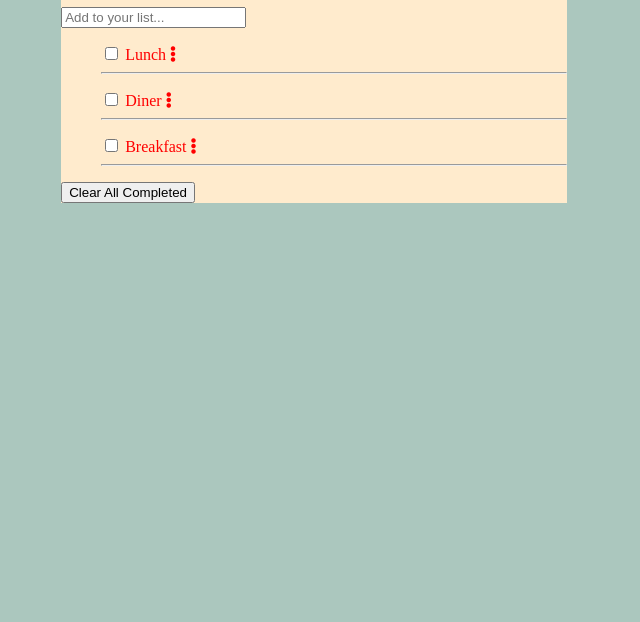
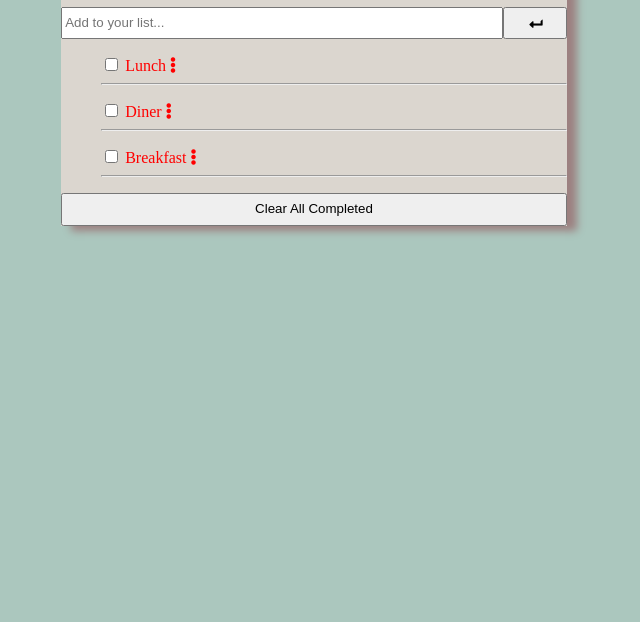
Before and after one commit to brytebee/To-do_, a website built with webpack: page src/index.html in a window 1280 px wide. Shown: the part 178-800 px from the top of the page, without its empty margins (326-966 px from the left). Built offline with nearby package versions, Linux system fonts and the light colour scheme.

Commit message:
Create re-usable css classes and polish styling a bit

```diff
--- a/src/index.html
+++ b/src/index.html
@@ -12,9 +12,12 @@
 <body>
   <div class="card">
     <h1>Today's To Do<i class="fas fa-check"></i></h1>
-    <input type="text" name="addItem" class="addList" placeholder="Add to your list...">
+    <span class="addSpan d-flex parent-flex">
+      <input type="text" name="addItem" class="addList double-line-height" placeholder="Add to your list...">
+      <button class="addBtn"><i class="fas fa-level-down-alt fa-rotate-90"></i></button>
+    </span>
     <div id="root"></div>
-    <button class="clear">Clear All Completed</button>
+    <button class="clear max-width double-line-height">Clear All Completed</button>
   </div>
   <script src="./src/index.js"></script>
 </body>
--- a/src/style.css
+++ b/src/style.css
@@ -9,7 +9,31 @@ li {
 
 .card {
   margin: 10% 30%;
-  background-color: blanchedalmond;
+  background-color: rgb(219, 214, 207);
+  box-shadow: 10px 5px 8px #9c8080;
+}
+
+.max-width {
+  width: 100%;
+}
+
+.double-line-height {
+  line-height: 2;
+}
+
+.d-flex {
+  display: flex;
+}
+.parent-flex {
+  flex-wrap: wrap;
+}
+
+.addList {
+  flex: 9;
+}
+
+.addBtn {
+  flex: 1;
 }
 
 .hidden {
```
